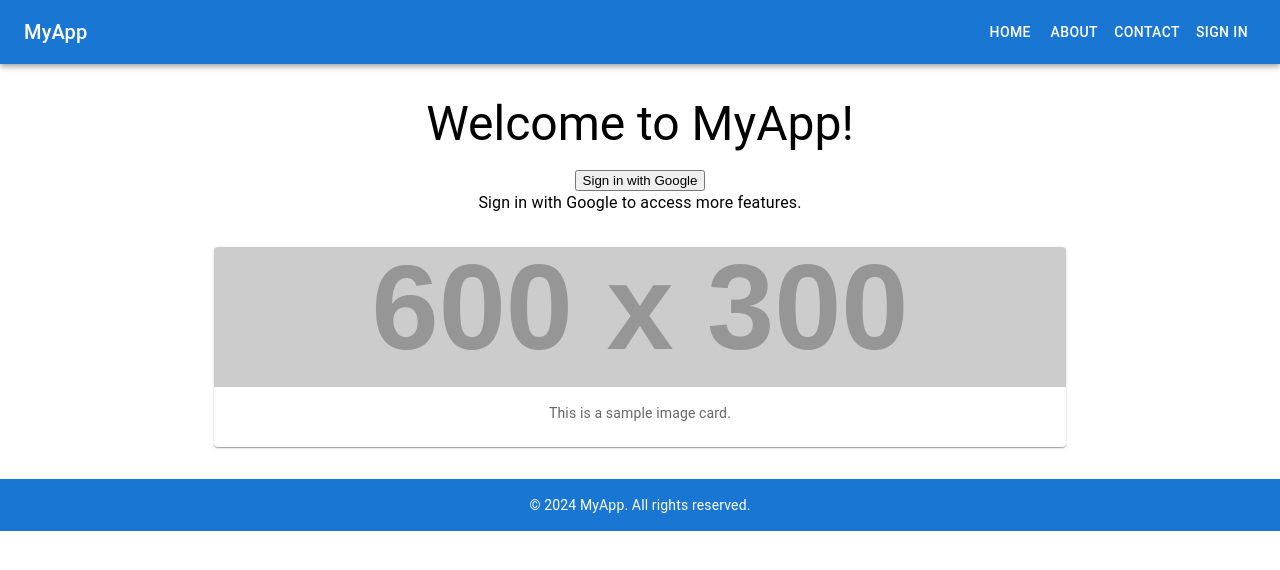
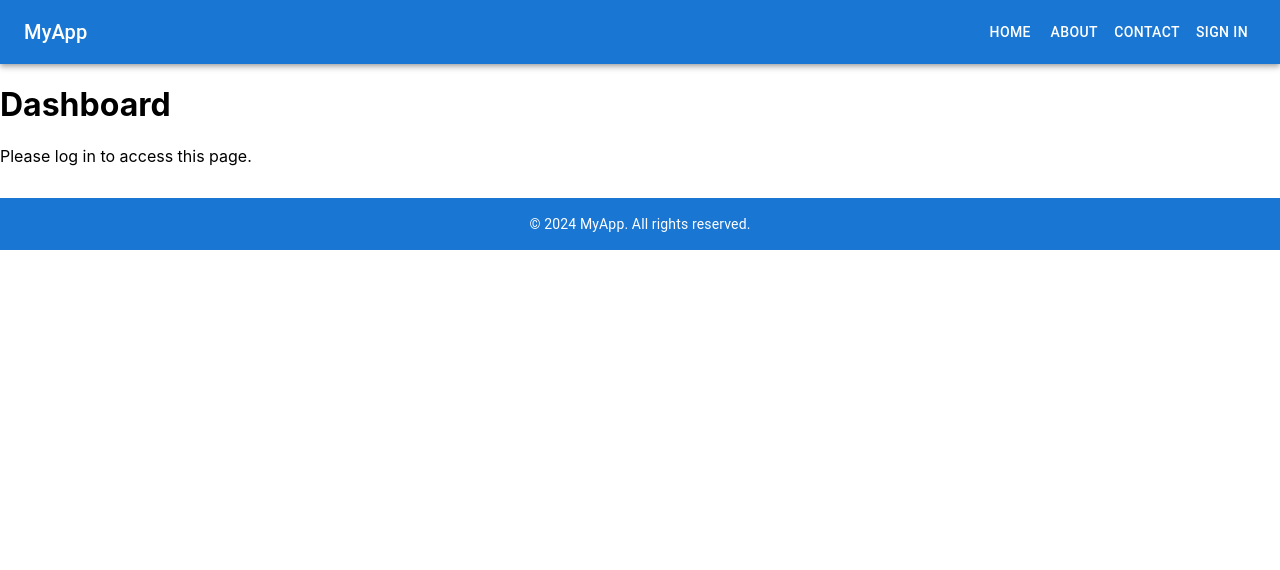
Before and after one commit to mohitgupta07/KOLLA, a React (Create React App) app in the folder frontend/: page /dashboard in a window 1280 px wide. Shown: the top 570 px of the page. Built offline with nearby package versions, Linux system fonts and the light colour scheme; no server answers.

Commit message:
dashboard changes

```diff
--- a/frontend/package.json
+++ b/frontend/package.json
@@ -11,6 +11,7 @@
     "@testing-library/react": "^13.4.0",
     "@testing-library/user-event": "^13.5.0",
     "axios": "^1.7.3",
+    "jwt-decode": "^4.0.0",
     "react": "^18.3.1",
     "react-dom": "^18.3.1",
     "react-router-dom": "^6.26.1",
--- a/frontend/src/AppRouter.js
+++ b/frontend/src/AppRouter.js
@@ -8,6 +8,7 @@ import SettingsPage from './SettingsPage';
 import Footer from './Footer';
 import Navbar from './Navbar';
 import GoogleCallback from './GoogleCallback';
+import Dashboard from './Dashboard';
 
 const AppRouter = ({ isLoggedIn, username}) => (
     <>
@@ -18,7 +19,7 @@ const AppRouter = ({ isLoggedIn, username}) => (
             <Route path="/contact" element={<ContactPage />} />
             <Route path="/signin" element={<SignInPage />} />
             <Route path="/auth/callback" element={<GoogleCallback />} />
-            <Route path="/dashboard" element={<App />} />
+            <Route path="/dashboard" element={<Dashboard />} />
             {isLoggedIn && <Route path="/settings" element={<SettingsPage />} />}
         </Routes>
         <Footer />
--- a/frontend/src/Dashboard.js
+++ b/frontend/src/Dashboard.js
@@ -1,6 +1,6 @@
 import React, { useEffect, useState } from 'react';
 import { useNavigate } from 'react-router-dom';
-import jwtDecode from 'jwt-decode';
+import {jwtDecode} from 'jwt-decode';
 
 const Dashboard = () => {
     const [isAuthenticated, setIsAuthenticated] = useState(false);
```
Also changed, not shown: 1 other file (tests, documents, lock files or other folders).
